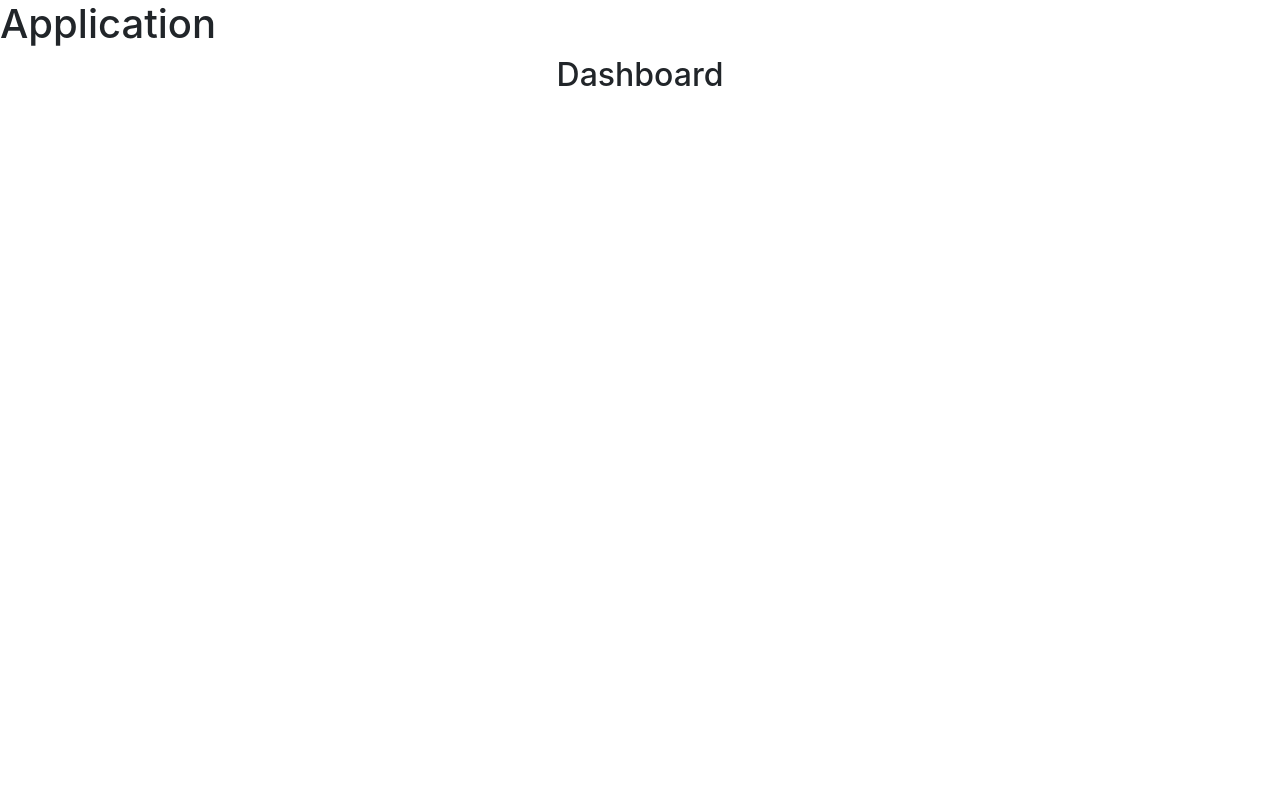
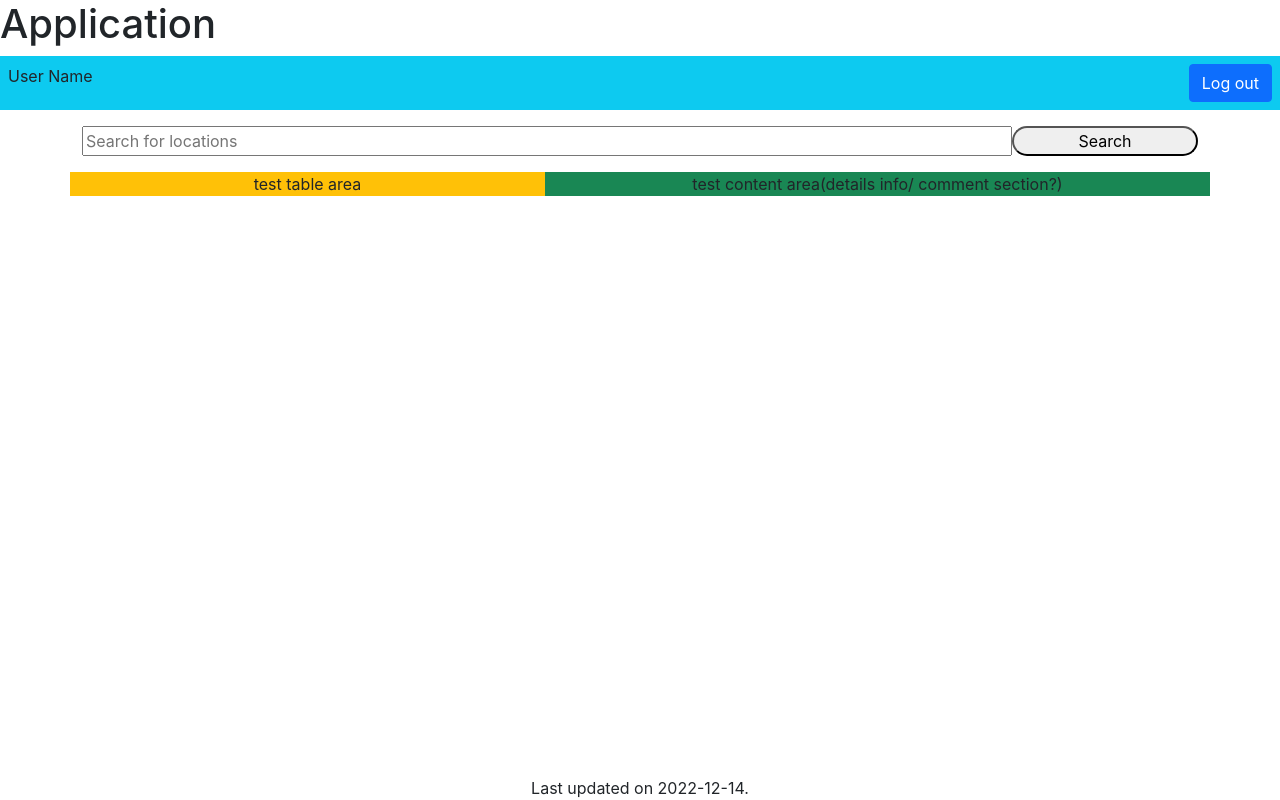
Before and after one commit to LabRat404/Map_of_Events, a React (Create React App) app in the folder 2720_project/: page /Dashboard in a window 1280 px wide. Built offline with nearby package versions, Linux system fonts and the light colour scheme.

Commit message:
added Dashboard basic structure

```diff
--- a/2720_project/src/components/Dashboard.js
+++ b/2720_project/src/components/Dashboard.js
@@ -1,9 +1,41 @@
 import React, { Component } from 'react';
+
+let venues = ["v1","v2","v3","v4","v5","v6","v7","v8","v9","v10"];
 
 export default class Dashboard extends Component {
   render() {
     return(
-      <h2>Dashboard</h2>
+      <>
+        <header>
+          <div className="d-flex bg-info mb-3">
+            <div id = "userName" className="p-2">User Name</div>
+            <div className="ms-auto p-2"><button type="submit" className="btn btn-primary">Log out</button></div>
+          </div>
+        </header>
+
+        <div className="container">
+
+          <main>
+            <div className="mb-3">
+              <input id = "searchText" className="col-10" type="text" placeholder="Search for locations"></input>
+              <button className="col-2 rounded-pill" type="submit">Search</button>
+            </div>
+            <div id = "mainContent" className="row">
+              <div id = "table" className="col-5 bg-warning">
+                test table area
+              </div>
+              <div id = "content" className="col-7 bg-success">
+                test content area(details info/ comment section?)
+              </div>
+            </div>
+          </main>
+
+
+          <footer className="fixed-bottom">
+            Last updated on <span id = "lastUpdatedTime">2022-12-14</span>.
+          </footer>
+        </div>
+      </>
     );
   }
 }
```
